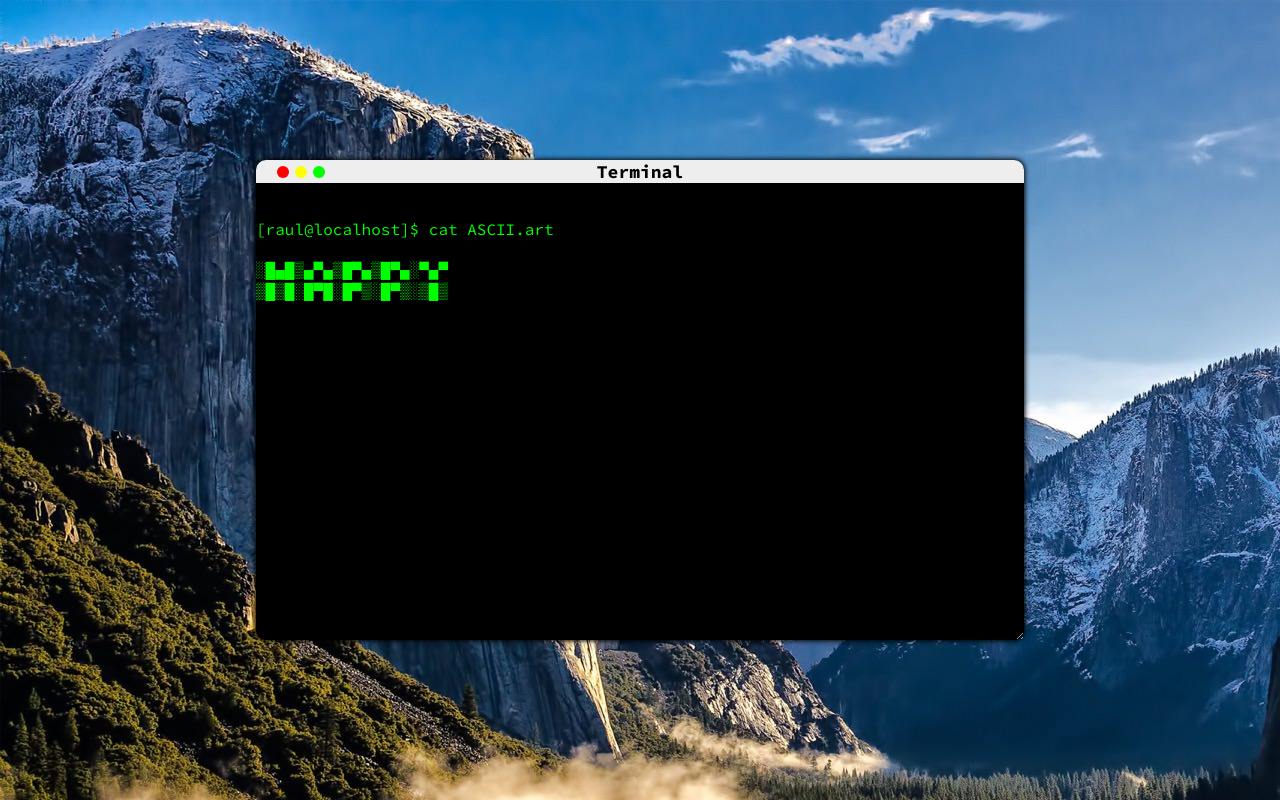
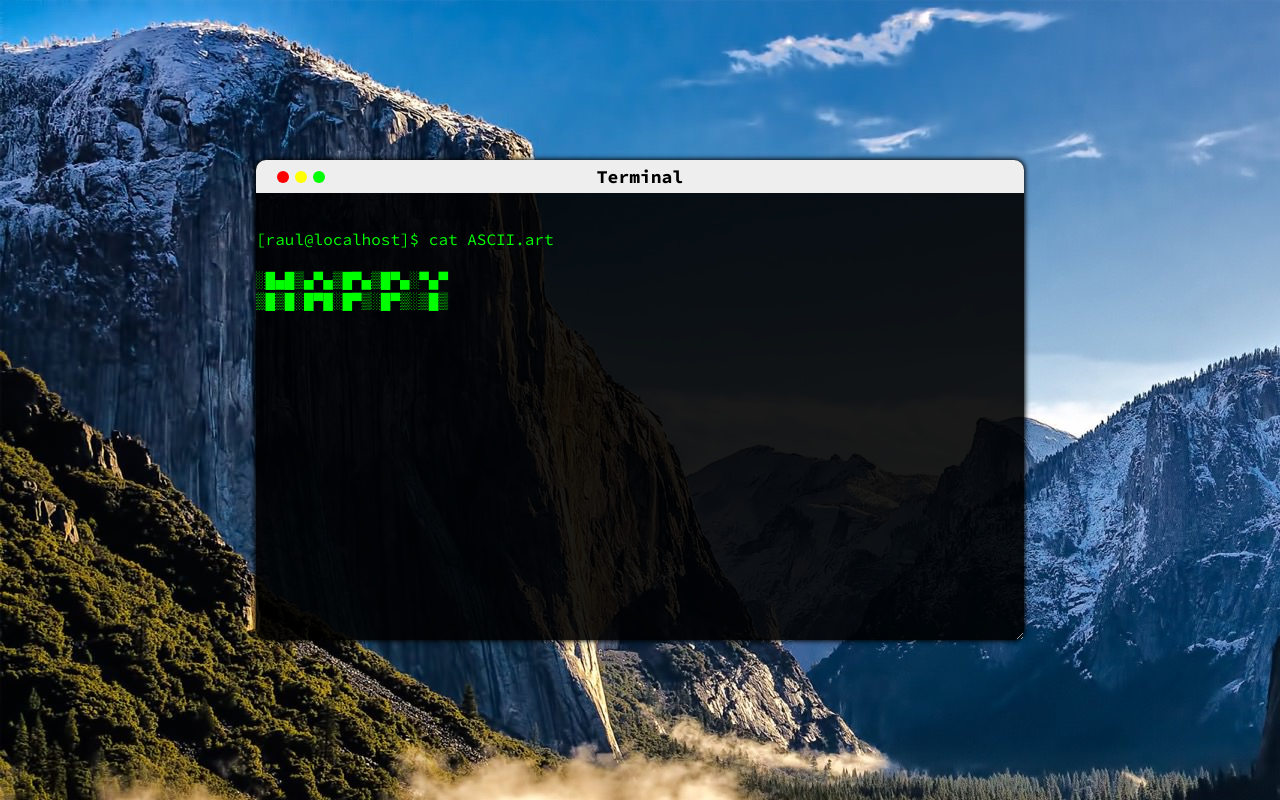
Before and after one commit to raulpy271/portfolioInTerminal, a React (Create React App) app: page / in a window 1280 px wide. Built offline with nearby package versions, Linux system fonts and the light colour scheme.

Commit message:
putting 10% of opacity in the terminal screen

```diff
--- a/src/Terminal/Terminal.css
+++ b/src/Terminal/Terminal.css
@@ -1,6 +1,6 @@
 .terminalDialog {
   position : fixed;
-  background-color: black;
+  background-color: rgba(0, 0, 0, 90%);
   color: #0f0;
   resize: both;
   overflow: hidden;
--- a/src/TopBar/TopBar.css
+++ b/src/TopBar/TopBar.css
@@ -5,6 +5,7 @@
   background-color : #eee;
   text-align: center;
   font-weight: bold;
+  padding: 5px;
 }
 
 
```
